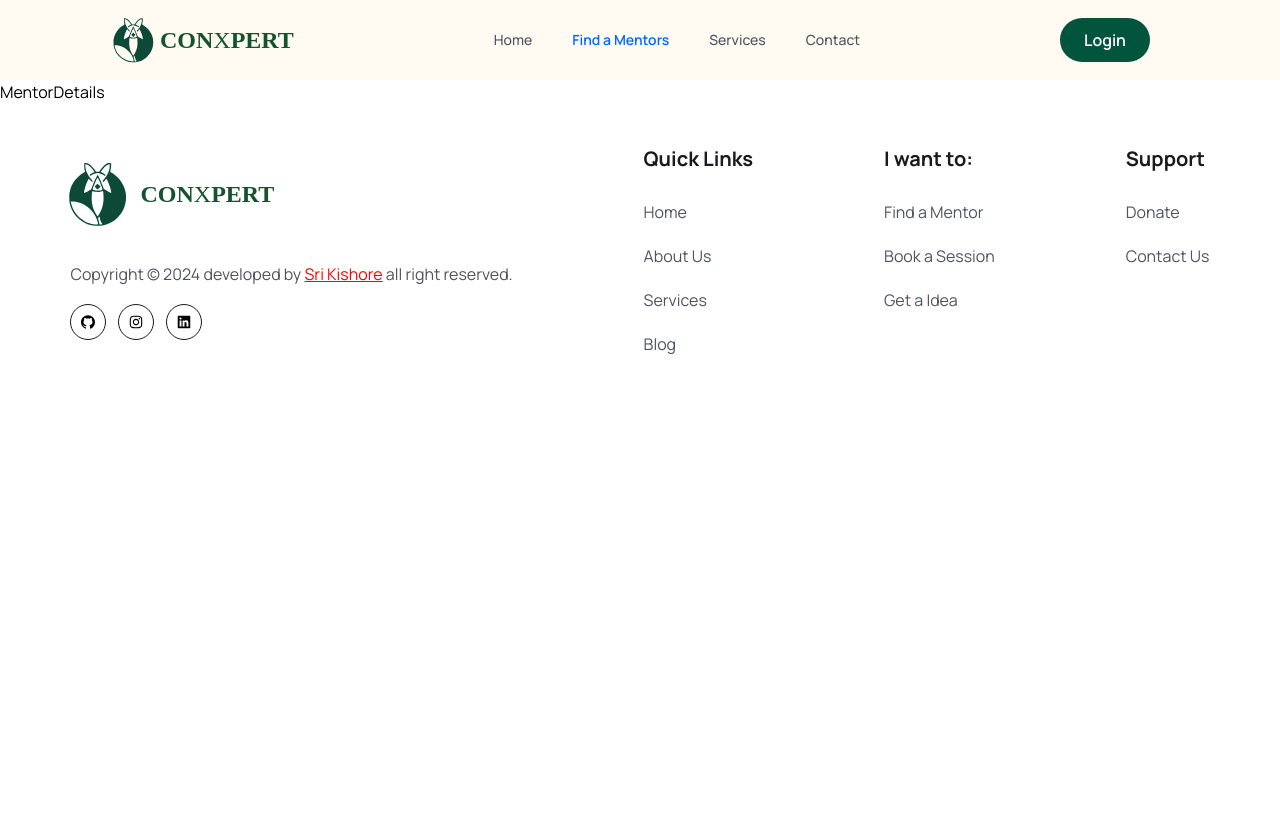
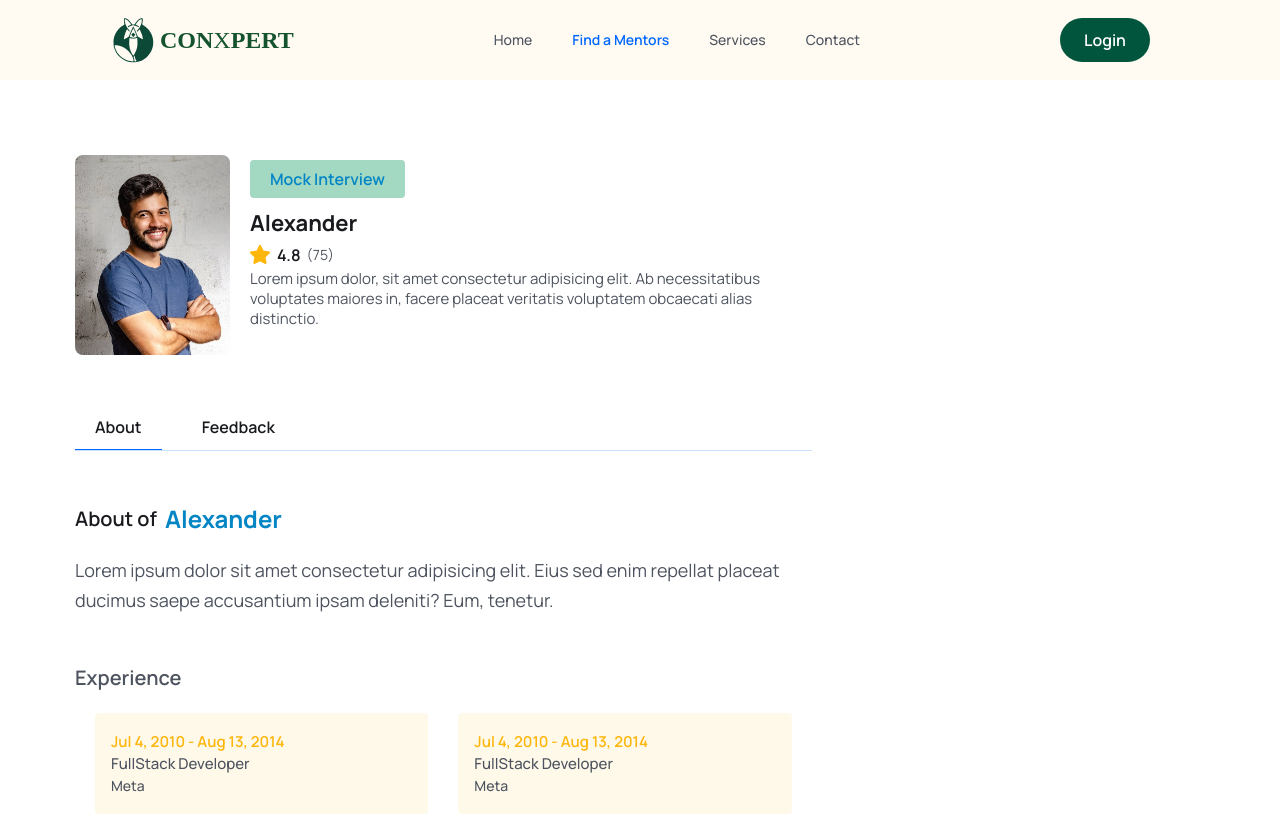
Before and after one commit to kalviumcommunity/S52_SriKishore_Capstone_Conxpert, a React (Vite) app in the folder Client/: page /mentors/1 in a window 1280 px wide. Shown: the top 815 px of the page. Built offline with nearby package versions, Linux system fonts and the light colour scheme; a web font is replaced by a local one.

Commit message:
created a mentors details page

```diff
--- /dev/null
+++ b/Client/src/pages/Experts/Feedback.jsx
@@ -0,0 +1,11 @@
+import React from 'react'
+
+const Feedback = () => {
+  return (
+    <div>
+      feedback section
+    </div>
+  )
+}
+
+export default Feedback
--- a/Client/src/pages/Experts/MentorDetails.jsx
+++ b/Client/src/pages/Experts/MentorDetails.jsx
@@ -1,10 +1,61 @@
-import React from 'react'
+import { useState } from "react"
+import mentorImg from "../../../public/assets/Mentors-images/mentor1.jpeg"
+import starIcon from '../../../public/assets/Star.png'
+import MentorsAbout from "./MentorsAbout";
+import Feedback from "./Feedback";
+
 
 const MentorDetails = () => {
+  const [tab, setTab] = useState("about");
   return (
-    <div>
-      MentorDetails
-    </div>
+    <section>
+      <div className="max-w-[1170px] px-5 mx-auto">
+        <div className="grid md:grid-cols-3 gap-[50px]">
+          <div className="md:col-span-2">
+            <div className="flex gap-5">
+              <figure className="max-w-[200px] max-h-[300px] my-auto">
+                <img src={mentorImg} alt="mentors-img" className="md:w-[300px] md:h-[200px] object-cover rounded-[8px]" />
+              </figure>
+
+              <div className="pt-[10px]">
+                <span className="bg-[#a3d8c3] text-irisBlueColor py-1 px-6 lg:py-2 lg:px-5 text-[12px] leading-4 lg:text-[16px] lg:leading-7 font-semibold rounded">
+                  Mock Interview
+                </span>
+                <h3 className="text-headingColor text-[22px] leading-9 mt-3 font-bold">Alexander</h3>
+
+                <div className="flex items-center gap-[6px]">
+                  <span className="flex items-center gap-[6px] text-[14px] leading-5 lg:text-[16px] lg:leading-7 font-semibold text-headingColor">
+                    <img src={starIcon} />
+                    4.8
+                  </span>
+                  <span className="text-[14px] leading-5 lg:text[16px] lg:leading-7 font-[400] text-textColor">
+                    (75)
+                  </span>
+                </div>
+
+                <p className="text-[14px] leading-5 md:text-[15px] text-textColor">Lorem ipsum dolor, sit amet consectetur adipisicing elit. Ab necessitatibus voluptates maiores in, facere placeat veritatis voluptatem obcaecati alias distinctio.</p>
+
+              </div>
+            </div>
+
+            <div className="mt-[50px] border-b border-solid border-[#0066ff34]">
+              <button onClick={()=>setTab("about")} className={` ${tab === "about" && "border-b border-solid border-primaryColor"} py-2 px-5 mr-5 text-[16px] leading-7 text-headingColor font-semibold`}>
+                About
+              </button>
+              <button onClick={()=>setTab("feedback")} className={` ${tab === "feedback" && "border-b border-solid border-primaryColor" } py-2 px-5 mr-5 text-[16px] leading-7 text-headingColor font-semibold`}>
+                Feedback
+              </button>
+            </div>
+
+            <div className="mt-[50px]">
+              {tab==="about" && <MentorsAbout/>}
+              {tab==="feedback" && <Feedback/>}
+            </div>
+
+          </div>
+        </div>
+      </div>
+    </section>
   )
 }
 
--- /dev/null
+++ b/Client/src/pages/Experts/MentorsAbout.jsx
@@ -0,0 +1,56 @@
+import React from 'react'
+import { formatDate } from '../../utils/formatDate'
+
+const MentorsAbout = () => {
+    return (
+        <div>
+            <div>
+                <h3 className='text-[20px] leading-[30px] text-headingColor font-semibold flex items-center gap-2'>
+                    About of
+                    <span className='text-irisBlueColor font-bold text-[24px] leading-9'>
+                        Alexander
+                    </span>
+                </h3>
+
+                <p className='text_para'>Lorem ipsum dolor sit amet consectetur adipisicing elit. Eius sed enim repellat placeat ducimus saepe accusantium ipsam deleniti? Eum, tenetur.</p>
+            </div>
+
+            <div className='mt-12'>
+                <h3 className='text-[20px] leading-[30px] text-textColor font-semibold'>
+                    Experience
+                </h3>
+
+                <ul className='grid sm:grid-cols-2 gap-[30px] pt-4 md:p-5'>
+                    <li className='p-4 rounded bg-[#fff9ea]'>
+                        <span className='text-yellowColor text-[15px] leading-6 font-semibold'>
+                            {formatDate("07-04-2010")} - {formatDate("08-13-2014")}
+                        </span>
+                        <p className='text-[15px] leading-5 font-medium text-textColor'>
+                            FullStack Developer
+                        </p>
+                        <p className='text-[14px] leading-6 font-medium text-textColor'>
+                            Meta
+                        </p>
+                    </li>
+                    <li className='p-4 rounded bg-[#fff9ea]'>
+                        <span className='text-yellowColor text-[15px] leading-6 font-semibold'>
+                            {formatDate("07-04-2010")} - {formatDate("08-13-2014")}
+                        </span>
+                        <p className='text-[15px] leading-5 font-medium text-textColor'>
+                            FullStack Developer
+                        </p>
+                        <p className='text-[14px] leading-6 font-medium text-textColor'>
+                            Meta
+                        </p>
+                    </li>
+                </ul>
+
+
+
+            </div>
+
+        </div>
+    )
+}
+
+export default MentorsAbout
--- /dev/null
+++ b/Client/src/utils/formatDate.js
@@ -0,0 +1,6 @@
+export const formatDate = (date,config)=>{
+    const defaultOptions = {day:"numeric",month:"short",year:"numeric"};
+    const options = config ? config :defaultOptions;
+
+    return new Date(date).toLocaleDateString("en-US",options)
+}
```
